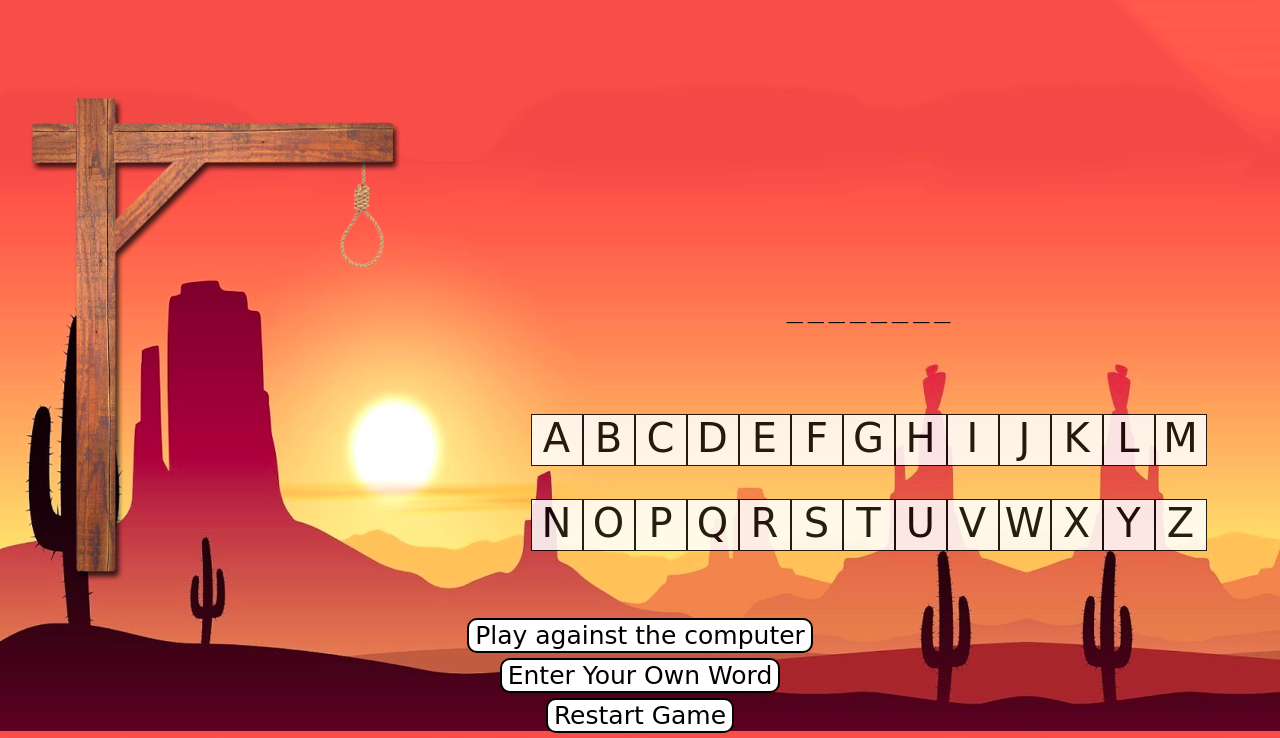
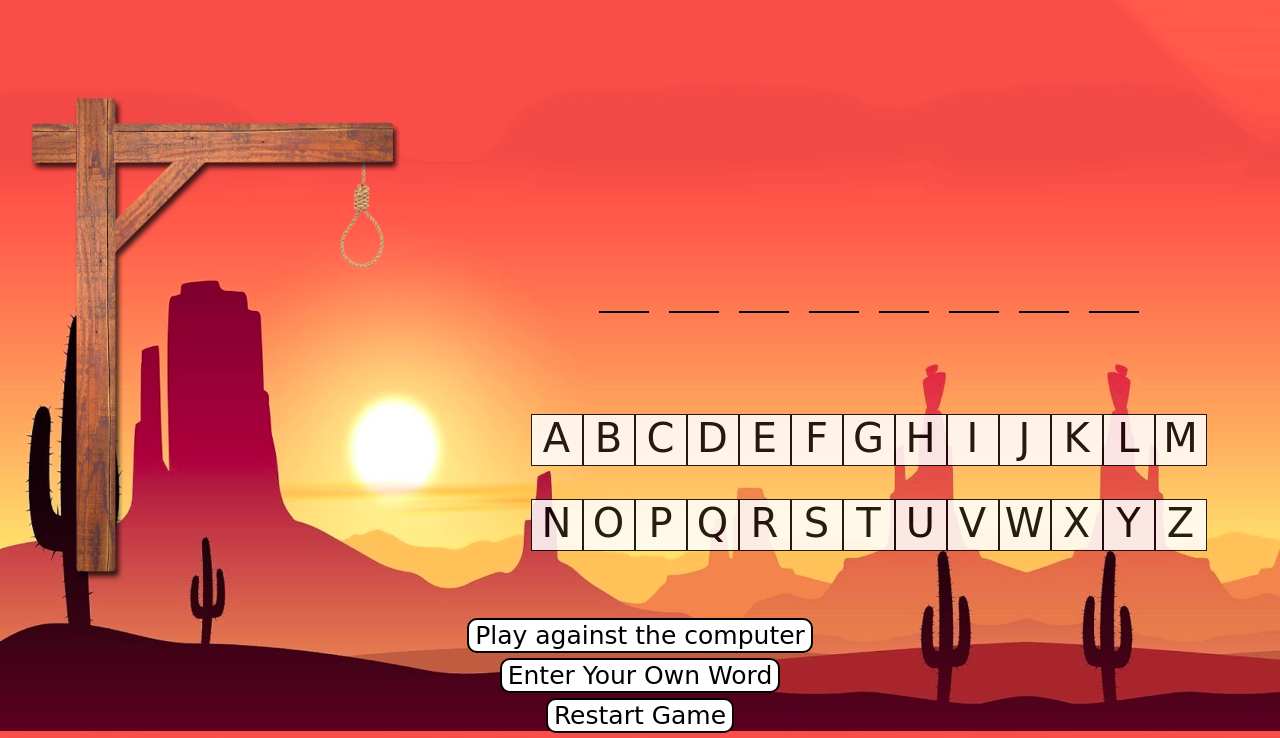
Before and after one commit to zfriendly/hangman-game, a plain HTML site: page index.html in a window 1280 px wide. Shown: the part 69-807 px from the top of the page. Drawn offline with Linux system fonts and the light colour scheme; a web font is replaced by a local one.

Commit message:
built input word for loop to create blank divs corresponding to length of the word

```diff
--- a/index.html
+++ b/index.html
@@ -15,7 +15,7 @@
           <img id="hm__images" src="images/hm_start.png"/>
       </div>
 
-      <div class="word__box">__ __ __ __ __ __ __ __</div>
+      <div class="word__box"></div>
       <div class="keyboard"></div>
 
     </div>
--- a/script.js
+++ b/script.js
@@ -1,7 +1,6 @@
 let wrongLetters = [];
 let guess = [];
-let inputWord = [];
-let dictionaryWord = [];
+let inputWord = ["a", "n", "d", "r", "e", "w", "w", "k"];
 let imagesArr = [];
 let alphabet = [
   "A",
@@ -31,7 +30,7 @@ let alphabet = [
   "Y",
   "Z"
 ];
-
+let wordBox = document.querySelector(".word__box");
 let keyboard = document.querySelector(".keyboard");
 for (i = 0; i < alphabet.length; i++) {
   let letter = document.createElement("div");
@@ -44,6 +43,12 @@ for (i = 0; i < alphabet.length; i++) {
 function guessLetter(evt) {
   evt.preventDefault();
   guess.push(evt.target.innerText);
+}
+
+for (i = 0; i < inputWord.length; i++) {
+  let blankLetter = document.createElement("div");
+  blankLetter.classList.add("blank_style");
+  wordBox.appendChild(blankLetter);
 }
 // Step 1 - Have user choose between playing against (A) dictionary API or (B) inputting their one word
 // If (A) - fetch random word from dictionary API and plug it into the inputWord array (after splitting into string)
--- a/style.css
+++ b/style.css
@@ -105,3 +105,10 @@ body {
 :root {
   height: 100%;
 }
+
+.blank_style {
+  border-bottom: 2px solid black;
+  margin: 10px;
+  height: 50px;
+  width: 50px;
+}
```
